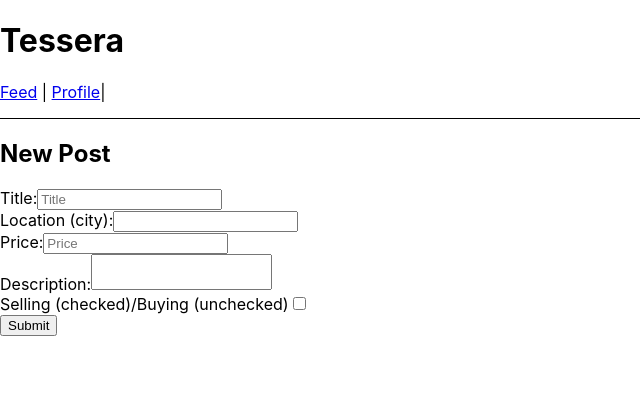
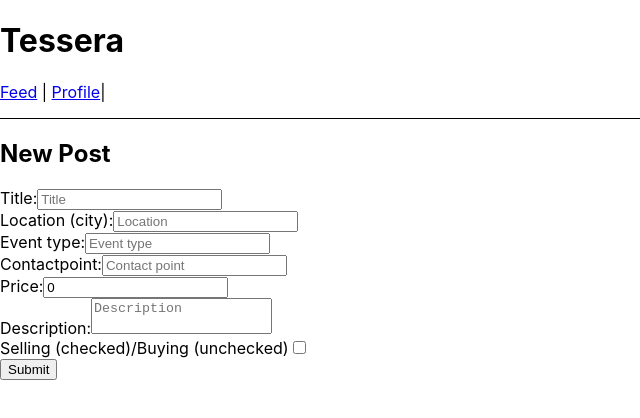
Before and after one commit to Alexanderbrandhaug/tesseraWebapp, a React (Create React App) app in the folder frontend/tessera-webapp/: page /newpost in a window 1280 px wide. Shown: the top 418 px of the page, without its empty margins (0-640 px from the left). Built offline with nearby package versions, Linux system fonts and the light colour scheme; no server answers.

Commit message:
Set up form and storage for corresponding field value states

```diff
--- a/frontend/tessera-webapp/src/Pages/newpost.tsx
+++ b/frontend/tessera-webapp/src/Pages/newpost.tsx
@@ -1,43 +1,97 @@
-import React from "react";
+import React, { useState } from "react";
+import { Post } from "../DataTypes/Post";
 
 export default function NewPostPage() {
 
+  const [title, setTitle] = useState("");
+  const [location, setLocation] = useState("");
+  const [price, setPrice] = useState(0);
+  const [eventType, setEventType] = useState("");
+  const [contactPoint, setContactPoint] = useState("");
+  const [description, setDescription] = useState("");
+  const [isSelling, setIsSelling] = useState<boolean>(false);
+
+
   function submitPost(e: any){
-    console.log("Attempting to submit post!")
-    console.log(e)
-    console.log(e.form.newPostForm);
+    //const post = new Post()
   }
 
 
   return (
     <main className="newPostPage">
       <h2>New Post</h2>
-      <form className="newPostForm" onSubmit={submitPost}>
+      <form className="newPostForm" onSubmit={(e) => submitPost(e)}>
         <label>
           Title:
-          <input type="text" name="title" placeholder="Title"/>
+          <input
+            type="text"
+            name="title"
+            value={title}
+            onChange={(e) => setTitle(e.target.value)}
+            placeholder="Title"
+          />
         </label>
 
         <label>
           Location (city):
-          <input type="text" name="location"></input>
+          <input
+            type="text"
+            name="location"
+            value={location}
+            onChange={(e) => setLocation(e.target.value)}
+            placeholder="Location"
+          ></input>
+        </label>
+
+        <label>
+          Event type:
+          <input
+            type="text"
+            name="eventType"
+            value={eventType}
+            onChange={(e) => setEventType(e.target.value)}
+            placeholder="Event type"
+          ></input>
+        </label>
+
+        <label>
+          Contactpoint:
+          <input
+            type="text"
+            value={contactPoint}
+            placeholder="Contact point"
+            onChange={(e) => setContactPoint(e.target.value)}
+          />
         </label>
 
         <label>
           Price:
-          <input type="text" placeholder="Price" />
+          <input
+            type="number"
+            value={price}
+            onChange={(e) => setPrice(+e.target.value)}
+            placeholder="Price"
+          />
         </label>
 
         <label>
           Description:
-          <textarea></textarea>
+          <textarea
+            value={description}
+            onChange={(e) => setDescription(e.target.value)}
+            placeholder="Description"
+          ></textarea>
         </label>
         <label>
           Selling (checked)/Buying (unchecked)
-          <input type="checkbox"/>
+          <input
+            type="checkbox"
+            checked={isSelling}
+            onChange={() => setIsSelling(!isSelling)}
+          />
         </label>
         <label>
-          <input type="submit" value="Submit"/>
+          <input type="submit" value="Submit" />
         </label>
       </form>
     </main>
```
